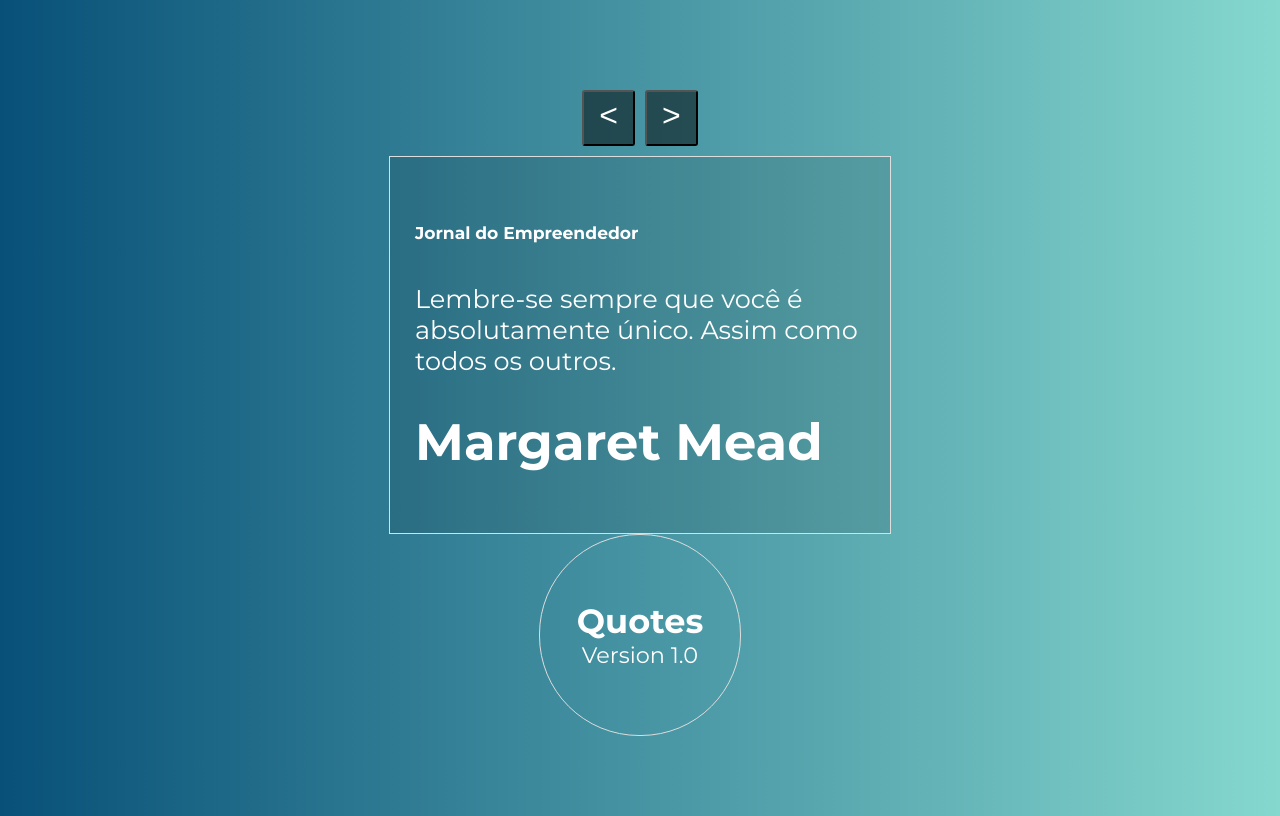
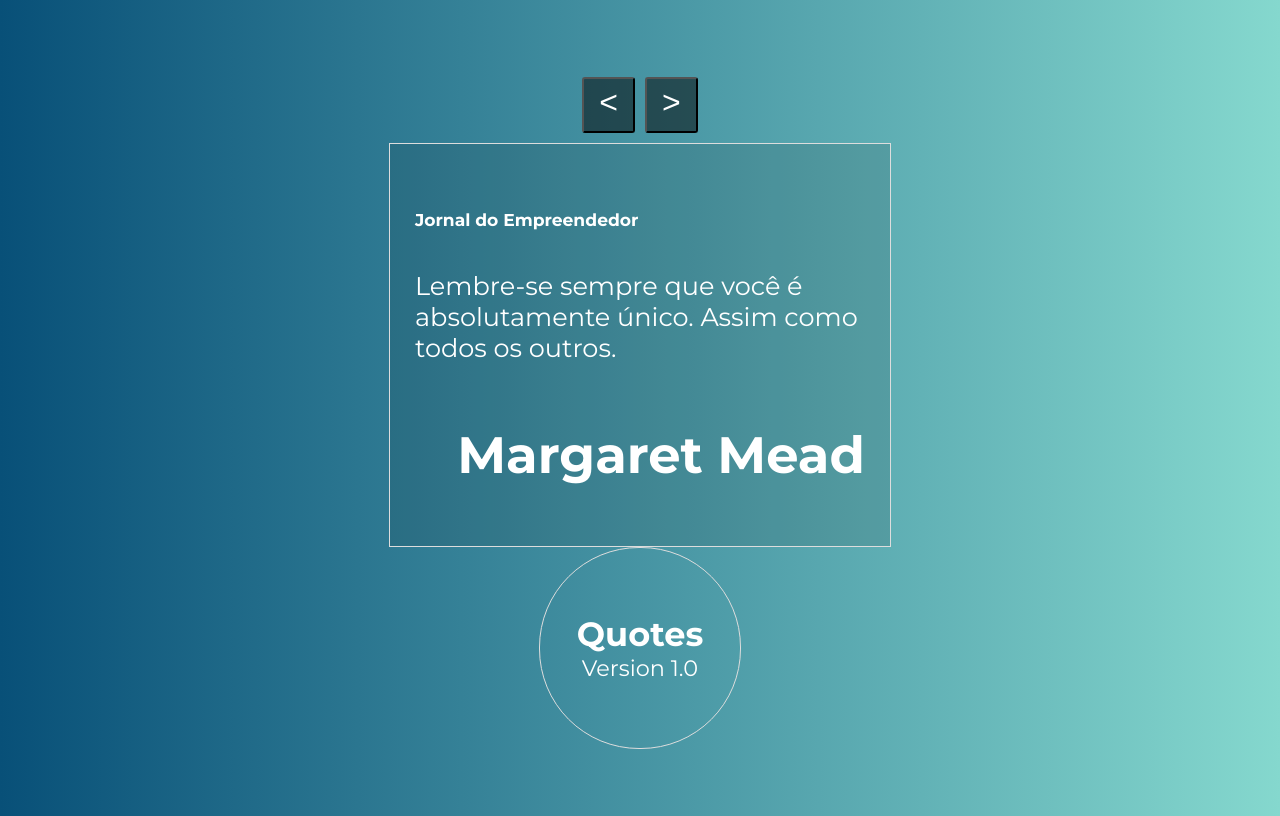
Before and after one commit to pedrosales/VueJS, a Vue app in the folder components/components-quotes/: page / in a window 1280 px wide. Built offline with nearby package versions, Linux system fonts and the light colour scheme.

Commit message:
slots default and named with class

```diff
--- a/components/components-quotes/src/components/Quote.vue
+++ b/components/components-quotes/src/components/Quote.vue
@@ -1,8 +1,10 @@
 <template>
   <div class="quote">
     <slot name="source"></slot>
-    <slot name="text"></slot>
-    <slot name="author"></slot>
+    <slot></slot>
+    <div class="author">
+      <slot name="author"></slot>
+    </div>
   </div>
 </template>
 
@@ -19,4 +21,8 @@ export default {
   padding: 25px;
   max-width: 450px;
 }
+
+.author {
+  float: right;
+}
 </style>
--- a/components/components-quotes/src/components/Quotes.vue
+++ b/components/components-quotes/src/components/Quotes.vue
@@ -6,7 +6,7 @@
     </span>
     <Quote>
       <h1 slot="author">{{ quotes[index].author }}</h1>
-      <p slot="text">{{ quotes[index].text }}</p>
+      <p>{{ quotes[index].text }}</p>
       <h6 slot="source">{{ quotes[index].source }}</h6>
     </Quote>
   </div>
```
